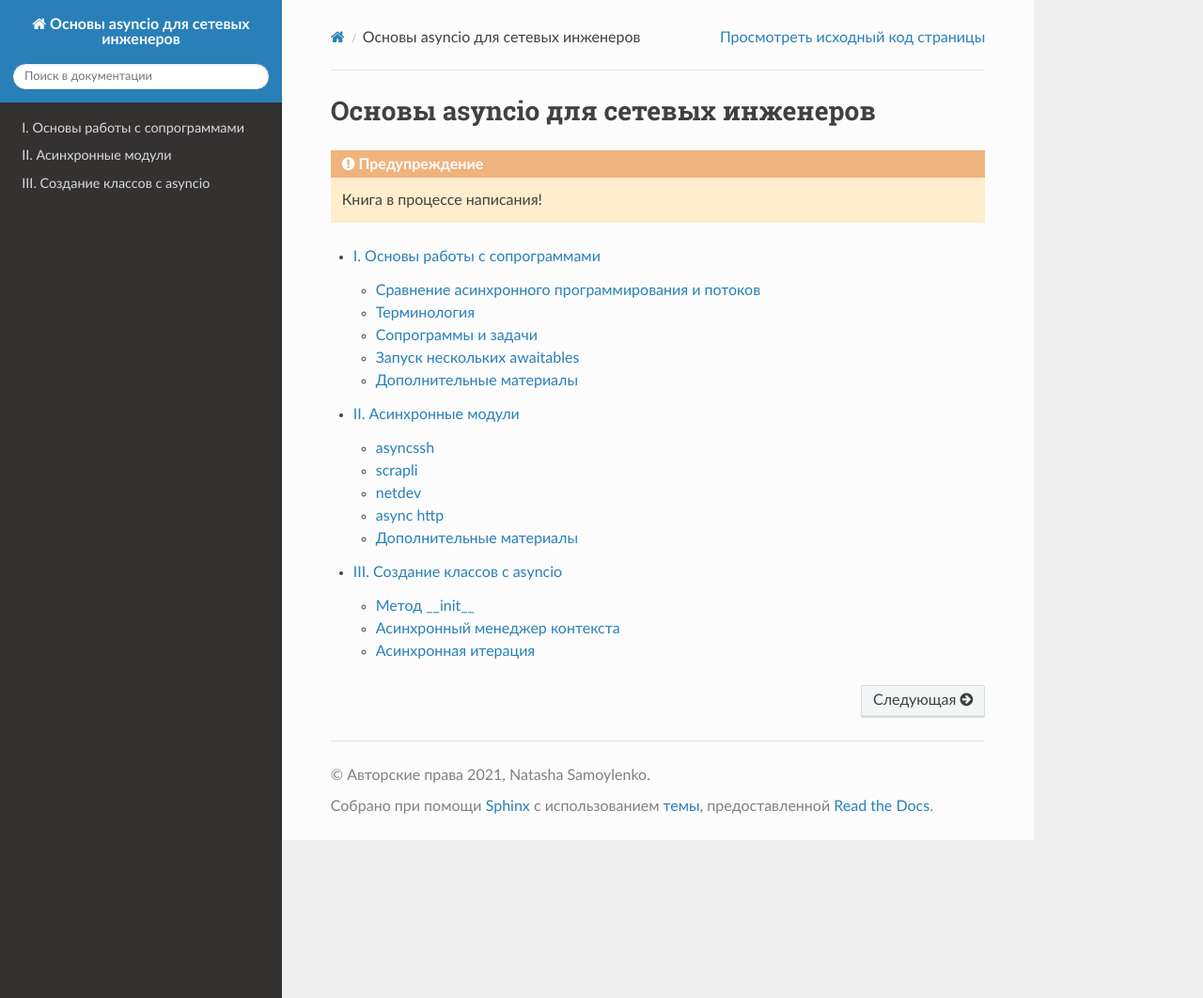
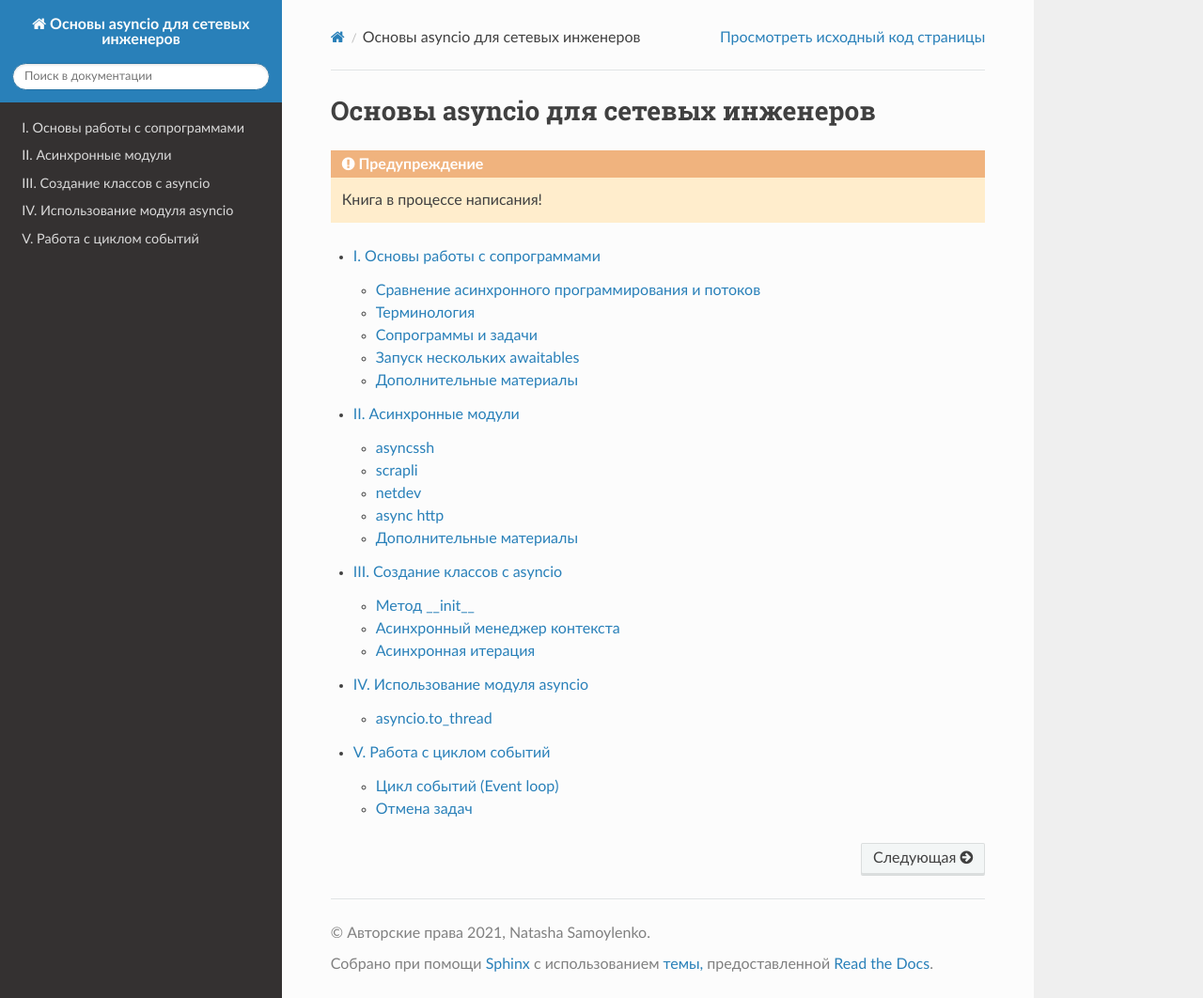
Before and after one commit to natenka/asyncpyneng-book, a Sphinx documentation site: the page built from docs/source/index.rst, in a window 1280 px wide and 1062 px high. Shown: the whole window at 94% size. Built offline with Sphinx 7.4.7 and the Read the Docs theme 2.0.0, drawn with Linux system fonts in a browser that asks for light colours; pages that are not in the unit, such as notebooks, are missing from menus.

Commit message:
renamed chapters

```diff
--- a/docs/source/book/Part_III.rst
+++ b/docs/source/book/Part_III.rst
@@ -18,7 +18,7 @@ III. Создание классов с asyncio
 
 
 .. toctree::
-   :maxdepth: 1
+   :maxdepth: 2
 
    classes/init
    classes/context_manager
--- /dev/null
+++ b/docs/source/book/Part_IV.rst
@@ -0,0 +1,11 @@
+IV. Использование модуля asyncio
+################################
+
+
+
+.. toctree::
+   :maxdepth: 2
+
+   using_asyncio/generator
+   using_asyncio/decorator
+   using_asyncio/to_thread
--- /dev/null
+++ b/docs/source/book/Part_V.rst
@@ -0,0 +1,10 @@
+V. Работа с циклом событий
+###########################
+
+
+
+.. toctree::
+   :maxdepth: 2
+
+   event_loop/basics
+   event_loop/cancel_tasks
--- /dev/null
+++ b/docs/source/book/event_loop/cancel_tasks.rst
@@ -0,0 +1,2 @@
+Отмена задач
+------------
--- a/docs/source/contents.rst
+++ b/docs/source/contents.rst
@@ -11,3 +11,5 @@
    book/Part_I
    book/Part_II
    book/Part_III
+   book/Part_IV
+   book/Part_V
--- a/docs/source/index.rst
+++ b/docs/source/index.rst
@@ -11,3 +11,5 @@
    book/Part_I
    book/Part_II
    book/Part_III
+   book/Part_IV
+   book/Part_V
```
Also changed, not shown: docs/source/book/event_loop/basics.rst (renamed from docs/source/book/4_x_using_asyncio/event_loop.rst), docs/source/book/using_asyncio/index.rst (renamed from docs/source/book/4_x_using_asyncio/index.rst), docs/source/book/using_asyncio/task_vs_future.rst (added), docs/source/book/using_asyncio/to_thread.rst (renamed from docs/source/book/4_x_using_asyncio/to_thread.rst).
